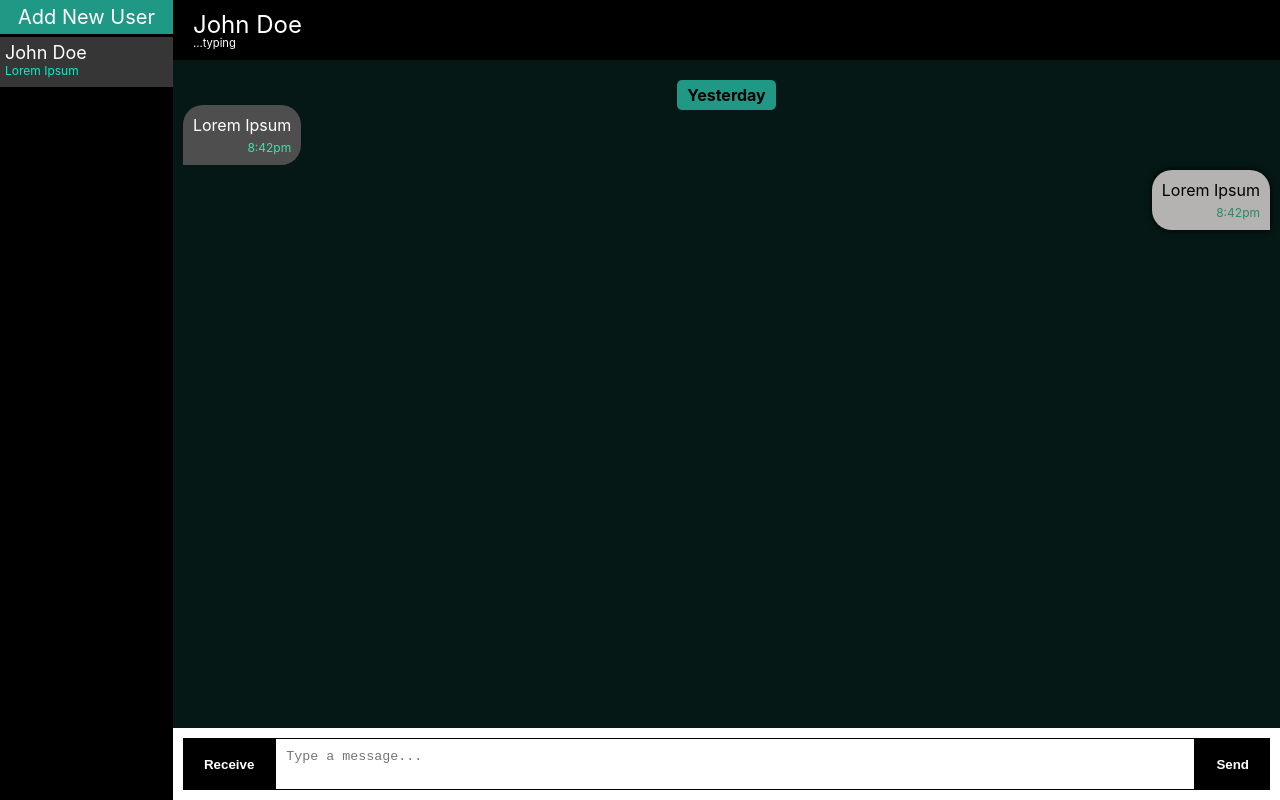
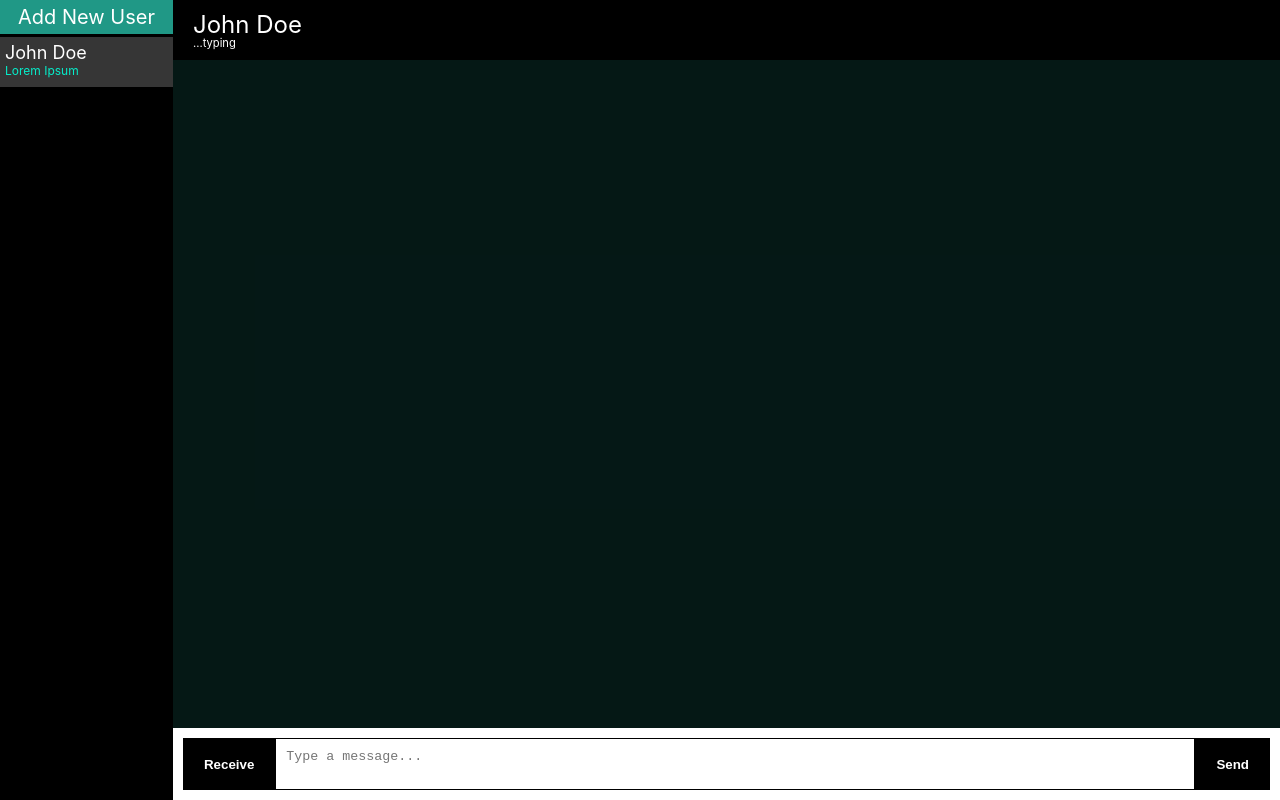
Before and after one commit to onfranciis/chatvoid, a React app: page / in a window 1280 px wide. Built offline with nearby package versions, Linux system fonts and the light colour scheme; the HTML template or start-up script is replaced by a standard one.

Commit message:
feat: bind ChatBody to store

```diff
--- a/src/components/mainChat/ChatBody.tsx
+++ b/src/components/mainChat/ChatBody.tsx
@@ -1,12 +1,31 @@
+import { useId } from "react";
 import { ChatCard1, ChatCard2 } from "./ChatCard";
 import Notification from "./Notification";
+import { useSelector } from "react-redux";
+import { nanoid } from "nanoid";
+import { usersStateType } from "../../redux/users/usersTypes";
 
 const ChatBody = () => {
+  const Key = useId();
+  const useSelectorUsers: usersStateType = useSelector(
+    (state: any) => state?.users
+  );
+  const chatData = useSelectorUsers.users[0];
+
   return (
     <div className="ChatBody">
-      <Notification />
-      <ChatCard1 />
-      <ChatCard2 />
+      {chatData?.messages?.map((message) => (
+        <div className="Chat">
+          <Notification key={message.day} />
+          {message?.chats?.map((chat) => (
+            <ChatCard1
+              key={`${Key}-$${nanoid()}`}
+              body={chat.message}
+              time={chat.time}
+            />
+          ))}
+        </div>
+      ))}
       <div className="EmptyBottom"></div>
     </div>
   );
```
